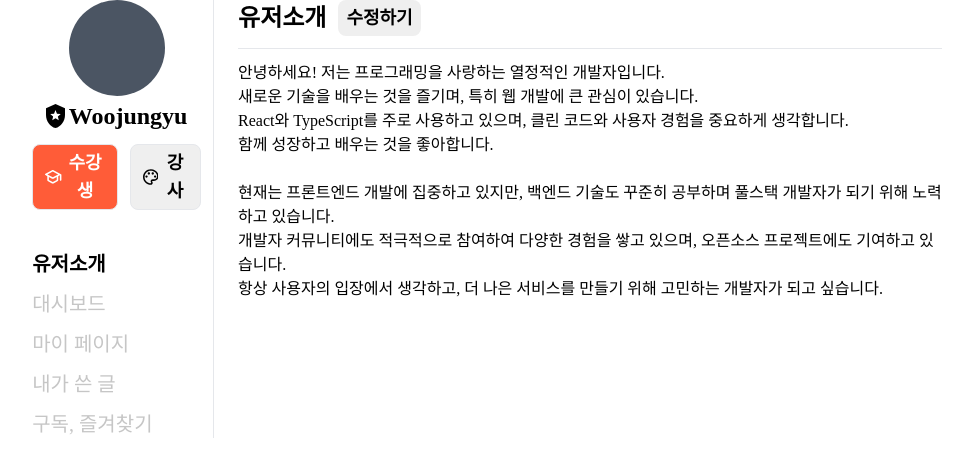
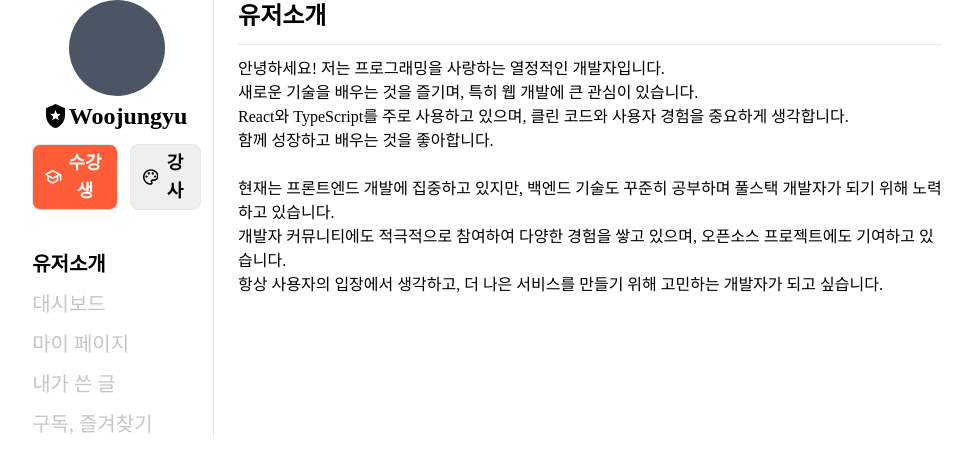
Before and after one commit to dnwnsrb11/grimtalk, a React (Vite) app: page /mypage in a window 1280 px wide. Shown: the top 476 px of the page, without its empty margins (153-1126 px from the left). Built offline with nearby package versions, Linux system fonts and the light colour scheme; a web font is replaced by a local one.

Commit message:
refactor: MyPageContentLayout component 구조를 children으로 변경 - 레이아웃 컴포넌트의 책임을 명확히 하여 유지보수성 개선

```diff
--- a/src/layouts/MyPageContentLayout.jsx
+++ b/src/layouts/MyPageContentLayout.jsx
@@ -1,40 +1,9 @@
-// 마이페이지 컨텐츠의 레이아웃을 담당하는 컴포넌트
-import { useState, cloneElement } from 'react';
-
-export const MyPageContentLayout = ({
-  navMenuTitle, // 현재 선택된 네비게이션 메뉴 제목
-  navMenuContent, // 선택된 메뉴에 해당하는 컨텐츠
-}) => {
-  const [isEditing, setIsEditing] = useState(false);
-
-  // 유저 소개일 때 메뉴 타이틀에 출력될 컴포넌트
-  const memberInfoMenuTitleSection = (
-    <div className="flex flex-row items-center gap-3">
-      <div className="text-2xl font-bold">{navMenuTitle}</div>
-      {!isEditing && (
-        <button
-          onClick={() => setIsEditing(true)}
-          className="rounded-lg bg-bg-gray-color px-2 py-1 text-lg font-semibold"
-        >
-          수정하기
-        </button>
-      )}
-    </div>
-  );
-
+export const MyPageContentLayout = ({ navMenuTitle, children }) => {
   return (
     <>
-      {/* 메뉴 제목 */}
-      {navMenuTitle === '유저소개' ? (
-        memberInfoMenuTitleSection
-      ) : (
-        <div className="text-2xl font-bold">{navMenuTitle}</div>
-      )}
-
-      {/* 구분선 */}
+      <div className="text-2xl font-bold">{navMenuTitle}</div>
       <hr className="w-full" />
-      {/* 메뉴 컨텐츠 */}
-      {navMenuContent && cloneElement(navMenuContent, { isEditing, setIsEditing })}
+      {children}
     </>
   );
 };
--- a/src/routes/pages/MyPage.jsx
+++ b/src/routes/pages/MyPage.jsx
@@ -33,7 +33,9 @@ export const MyPage = () => {
       </div>
 
       <div className="col-span-8 flex flex-col gap-3 pl-6">
-        <MyPageContentLayout navMenuTitle={selectedMenu} navMenuContent={selectedMenuContent()} />
+        <MyPageContentLayout navMenuTitle={selectedMenu}>
+          {selectedMenuContent()}
+        </MyPageContentLayout>
       </div>
     </div>
   );
```
